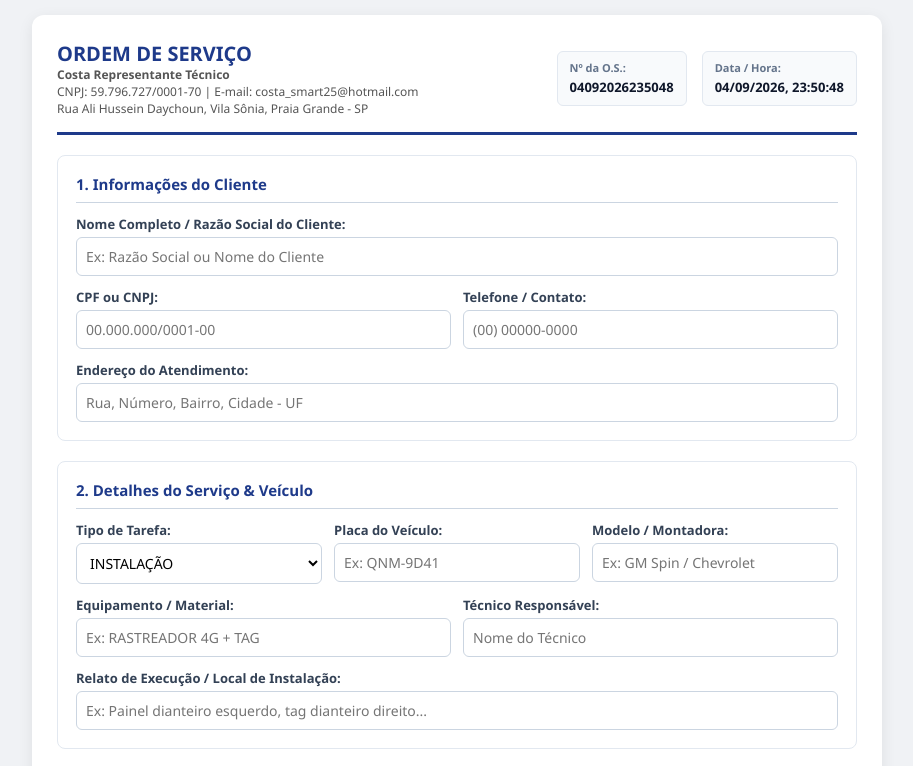
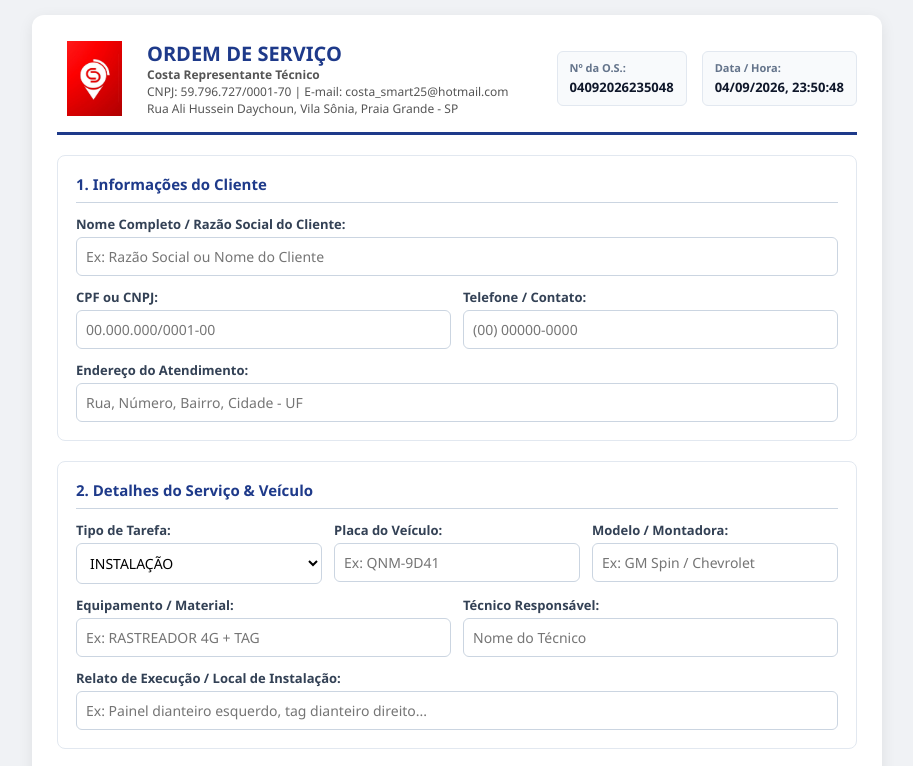
Before and after one commit to costasmart/serviceorder, a plain HTML site: page index.html in a window 1280 px wide. Shown: the top 766 px of the page, without its empty margins (183-1096 px from the left). Drawn offline with nearby package versions, Linux system fonts and the light colour scheme.

Commit message:
logo
Adição de logo ao cabeçalho

```diff
--- a/index.html
+++ b/index.html
@@ -14,8 +14,31 @@
 
   <div class="container" id="os-container">
 
-    <!-- Cabeçalho Fixo da Empresa Prestadora -->
+    <!-- Cabeçalho Fixo da Empresa Prestadora sem Logo-->
+    <!-- <header class="os-header">
+      <div class="header-title">
+        <h1>ORDEM DE SERVIÇO</h1>
+        <p><strong>Costa Representante Técnico</strong></p>
+        <p>CNPJ: 59.796.727/0001-70 | E-mail: costa_smart25@hotmail.com</p>
+        <p>Rua Ali Hussein Daychoun, Vila Sônia, Praia Grande - SP</p>
+      </div>
+      <div class="header-info">
+        <div class="info-box">
+          <label>Nº da O.S.:</label>
+          <span id="os-number-display">---</span>
+        </div>
+        <div class="info-box">
+          <label>Data / Hora:</label>
+          <span id="os-date-display">---</span>
+        </div>
+      </div>
+    </header> -->
+
+    <!-- Cabeçalho Fixo da Empresa Prestadora com Logo -->
     <header class="os-header">
+      <div class="header-left">
+        <img src="./img/logo.jpg" alt="Logo da Empresa" class="header-logo">
+      </div>
       <div class="header-title">
         <h1>ORDEM DE SERVIÇO</h1>
         <p><strong>Costa Representante Técnico</strong></p>
--- a/style.css
+++ b/style.css
@@ -46,6 +46,32 @@ body {
 .header-info {
   display: flex;
   gap: 15px;
+}
+
+/* Estilização da Logo no Cabeçalho */
+.os-header {
+  display: flex;
+  align-items: center; /* Alinha verticalmente a logo e os textos */
+  justify-content: space-between;
+  gap: 15px;
+}
+
+.header-left {
+  display: flex;
+  align-items: center;
+  justify-content: center;
+  flex-shrink: 0;
+}
+
+.header-logo {
+  width: 75px;  /* Largura fixa da logo (você pode ajustar se preferir maior ou menor) */
+  height: 75px; /* Altura fixa para manter proporcional */
+  object-fit: contain; /* Garante que a imagem não fique distorcida */
+  border-radius: 6px;
+}
+
+.header-title {
+  flex-grow: 1; /* Faz o texto ocupar o espaço central de forma fluida */
 }
 
 .info-box {
```
Also changed, not shown: img/logo.jpg (added).
